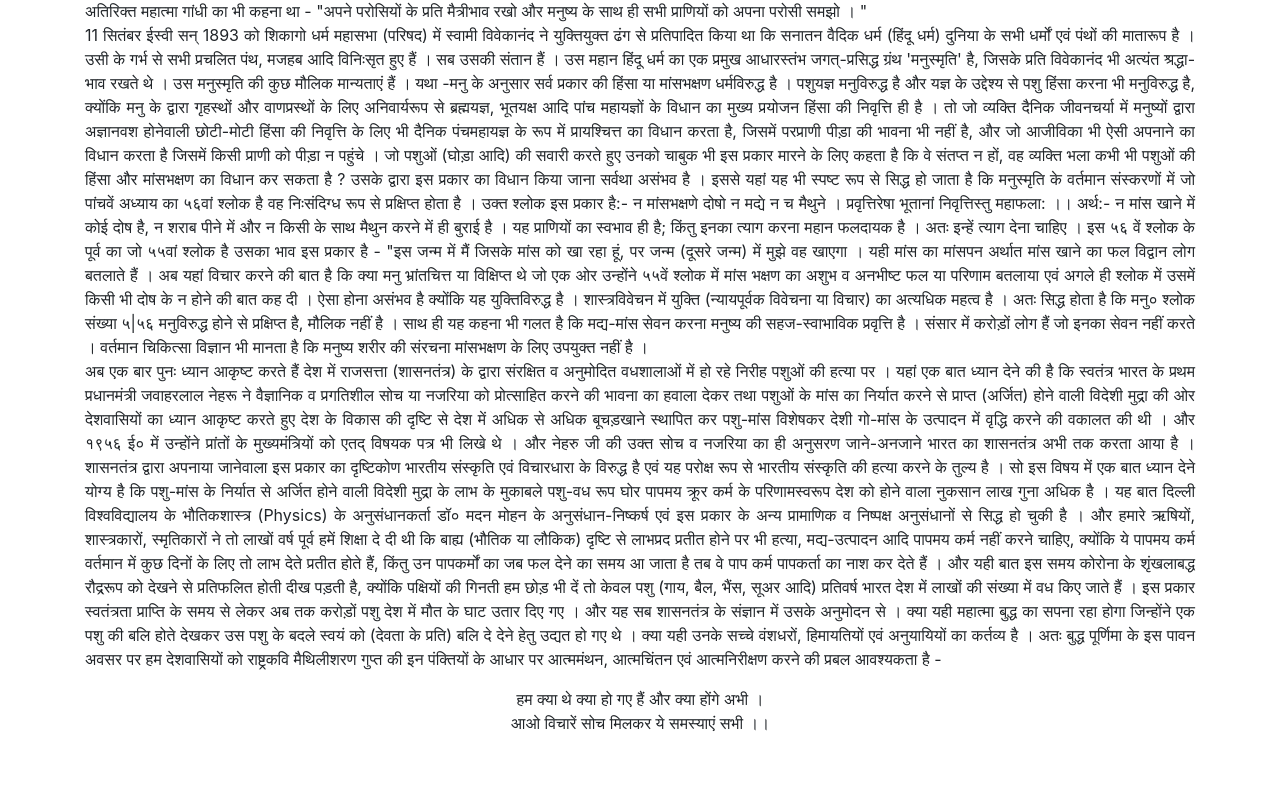
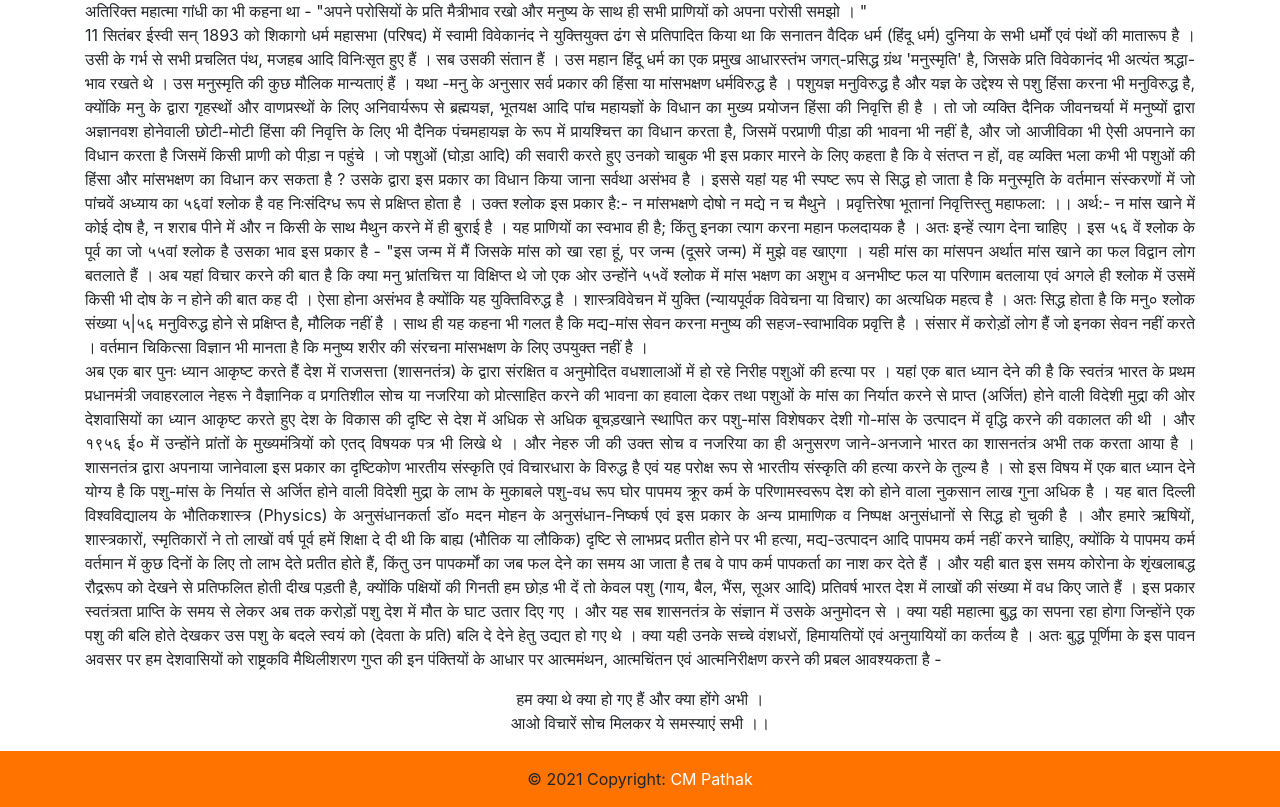
Before and after one commit to murlidharpathakprogrammer/cmp, a plain HTML site: page mahatma_buddha_jayanti.html in a window 1280 px wide. Shown: the part 1785-2592 px from the top of the page. Before the commit the page ends 2536 px from the top, so only its background shows below. Drawn offline with nearby package versions, Linux system fonts and the light colour scheme.

Commit message:
Add Footer

```diff
--- a/mahatma_buddha_jayanti.html
+++ b/mahatma_buddha_jayanti.html
@@ -223,6 +223,18 @@
             <p style="text-align: center;">हम क्या थे क्या हो गए हैं और क्या होंगे अभी । <br>
                 आओ विचारें सोच मिलकर ये समस्याएं सभी ।। </p>
         </div>
+
+        <!-- Footer -->
+<footer style="background-color: rgb(255, 115, 0);" class="page-footer font-small blue">
+
+    <!-- Copyright -->
+    <div class="footer-copyright text-center py-3">© 2021 Copyright:
+      <a style="color: white;" href="cmp.html"> CM Pathak</a>
+    </div>
+    <!-- Copyright -->
+
+  </footer>
+  <!-- Footer -->
     </div>
 
 
```
